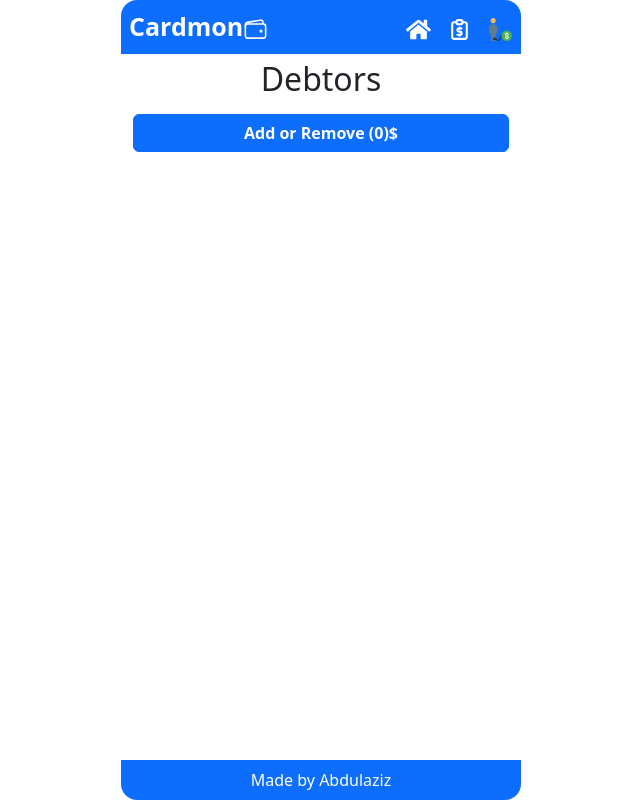
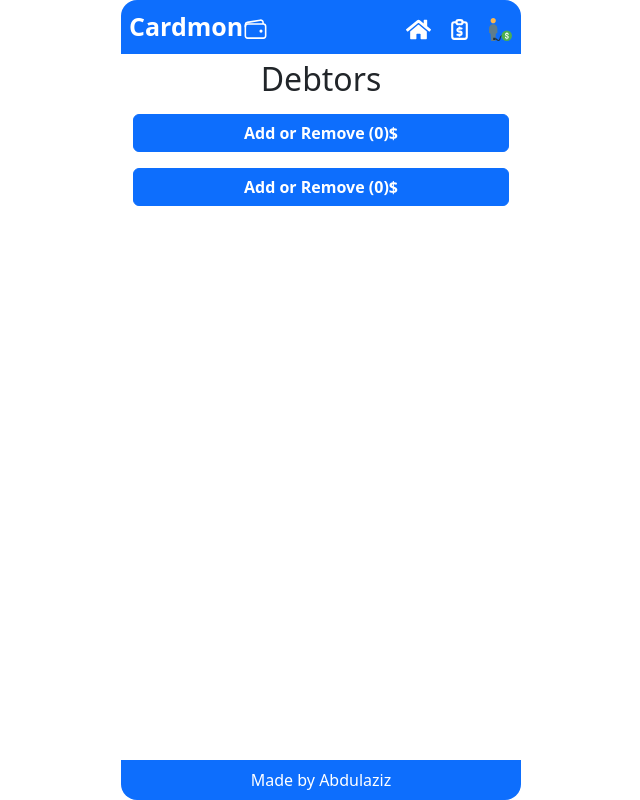
Before and after one commit to byaznavur/CARDMON, a React (Create React App) app: page /home in a window 1280 px wide. Shown: the whole page, without its empty margins (319-959 px from the left). Built offline with nearby package versions, Linux system fonts and the light colour scheme.

Commit message:
add new section for home page

```diff
--- a/src/App.js
+++ b/src/App.js
@@ -181,7 +181,7 @@ const App = () => {
       <Routes>
         <Route path="/" element={<Login />} />
         <Route element={<Layout />}>
-          <Route path="home" element={<Home debts={debts} />} />
+          <Route path="home" element={<Home debts={debts} costs={costs} />} />
 
           {/* costs */}
           <Route
--- a/src/pages/Home.jsx
+++ b/src/pages/Home.jsx
@@ -1,12 +1,17 @@
 import React, { useEffect, useState } from "react";
 import { Link } from "react-router-dom";
 
-const Home = ({ debts }) => {
+const Home = ({ debts, costs }) => {
   const [sum, setSum] = useState(0);
+  const [sumCosts, setSumCosts] = useState(0);
   useEffect(() => {
     const total = debts.reduce((acc, el) => acc + el.amount, 0);
     setSum(total);
   }, [debts]);
+  useEffect(() => {
+    const totalCosts = costs.reduce((acc, el) => acc + el.price, 0);
+    setSumCosts(totalCosts);
+  }, [costs]);
 
   return (
     <div className="container">
@@ -32,6 +37,26 @@ const Home = ({ debts }) => {
             Add or Remove ({sum})$
           </Link>
         </div>
+
+        <div>
+          <ul className="p-0 mt-3">
+            {costs.map((cost, index) => (
+              <li
+                className="d-flex m-0 w-100 justify-content-between align-items-center"
+                key={index}
+              >
+                <p className="fw-bold fs-4">{cost.title}</p>{" "}
+                <span className="fw-bold fs-4 badge bg-danger">
+                  {" "}
+                  {cost.price}$
+                </span>
+              </li>
+            ))}
+          </ul>
+          <Link className="btn btn-primary fw-bold w-100" to="/costs">
+            Add or Remove ({sumCosts})$
+          </Link>
+        </div>
       </section>
     </div>
   );
```
